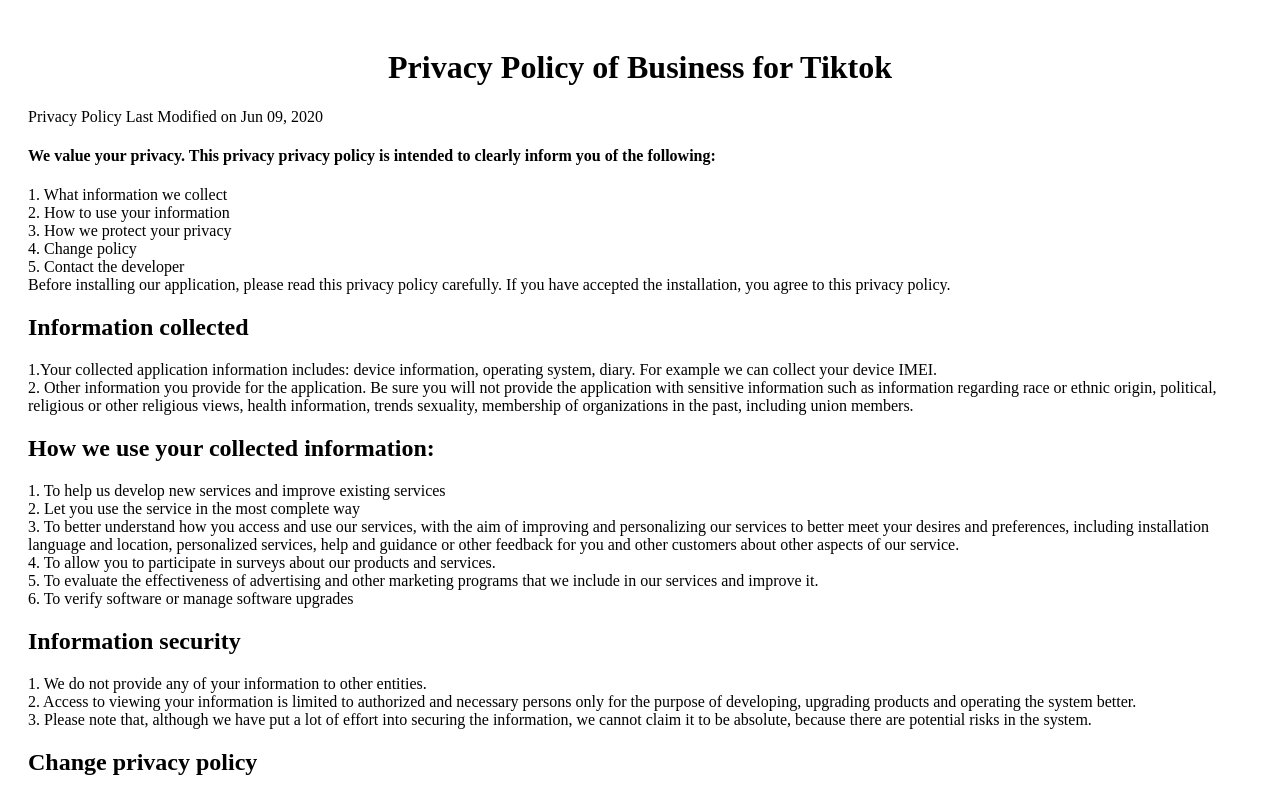
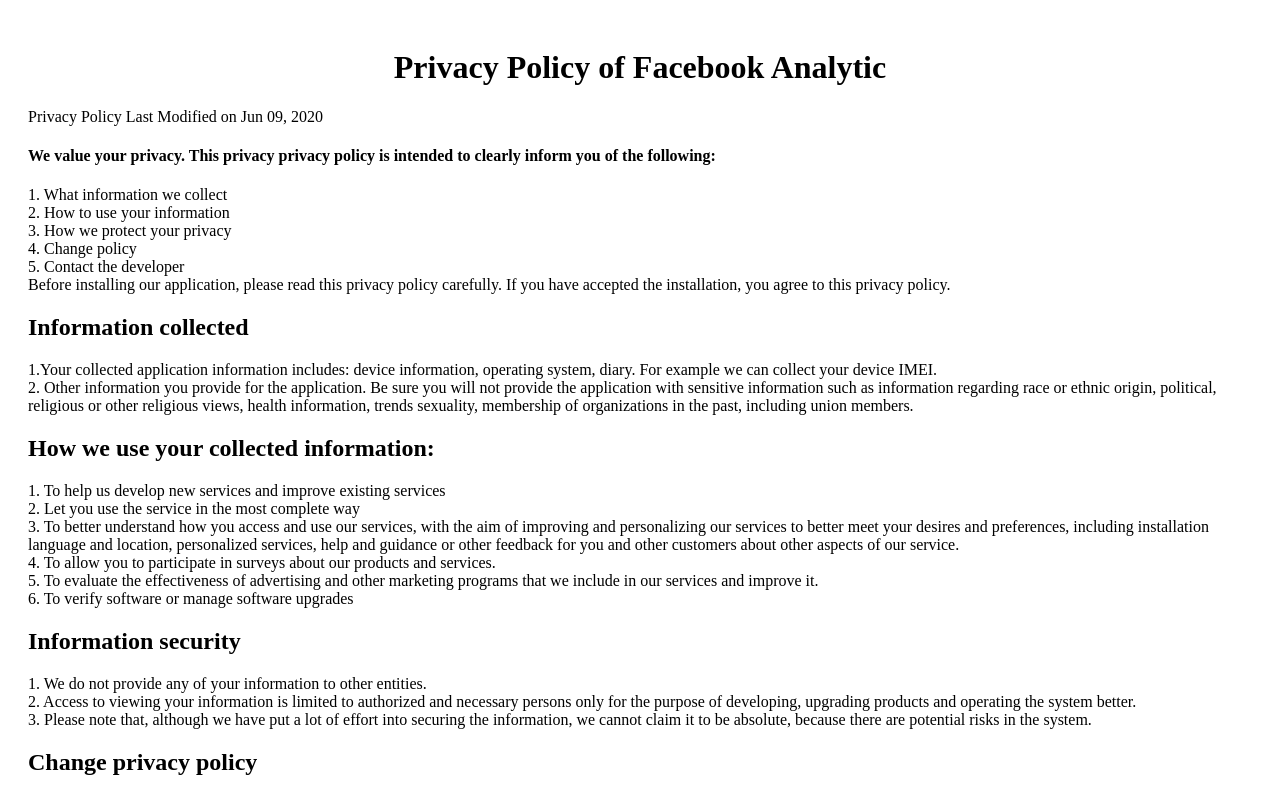
Before and after one commit to Kuzuki4799/Policy_Facebook_Analytic_Da_nang, a plain HTML site: page index.html in a window 1280 px wide. Shown: the top 796 px of the page. Drawn offline with Linux system fonts and the light colour scheme.

Commit message:
Update index.html

```diff
--- a/index.html
+++ b/index.html
@@ -7,7 +7,7 @@
 <link type="text/css" rel="stylesheet" charset="UTF-8" href="./index_files/translateelement.css"></head>
 <body>
 	<div id="content" style="padding:20px;">
-		<h1 style="text-align: center;">Privacy Policy of Business for Tiktok</h1>
+		<h1 style="text-align: center;">Privacy Policy of Facebook Analytic</h1>
 		<p>Privacy Policy Last Modified on Jun 09, 2020</p>
 		<h4>We value your privacy. This privacy privacy policy is intended to clearly inform you of the following:</h4>
 			1. What information we collect<br>
```
